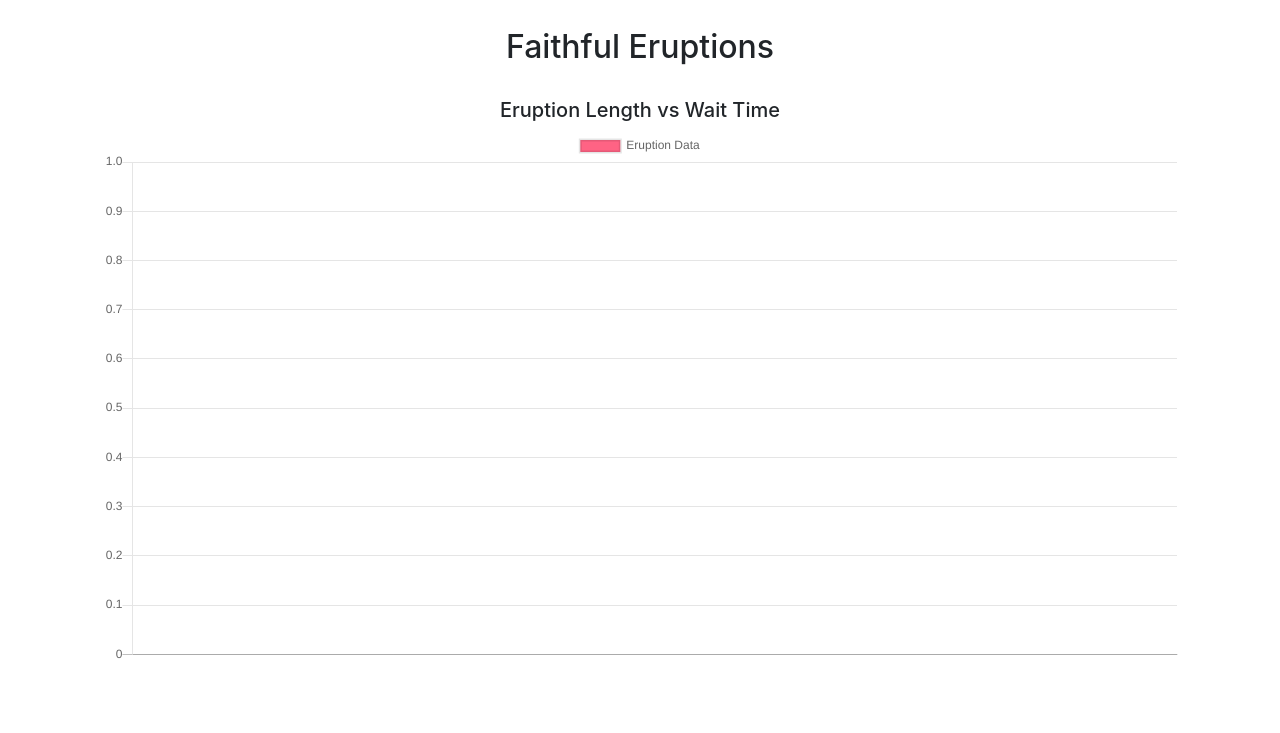
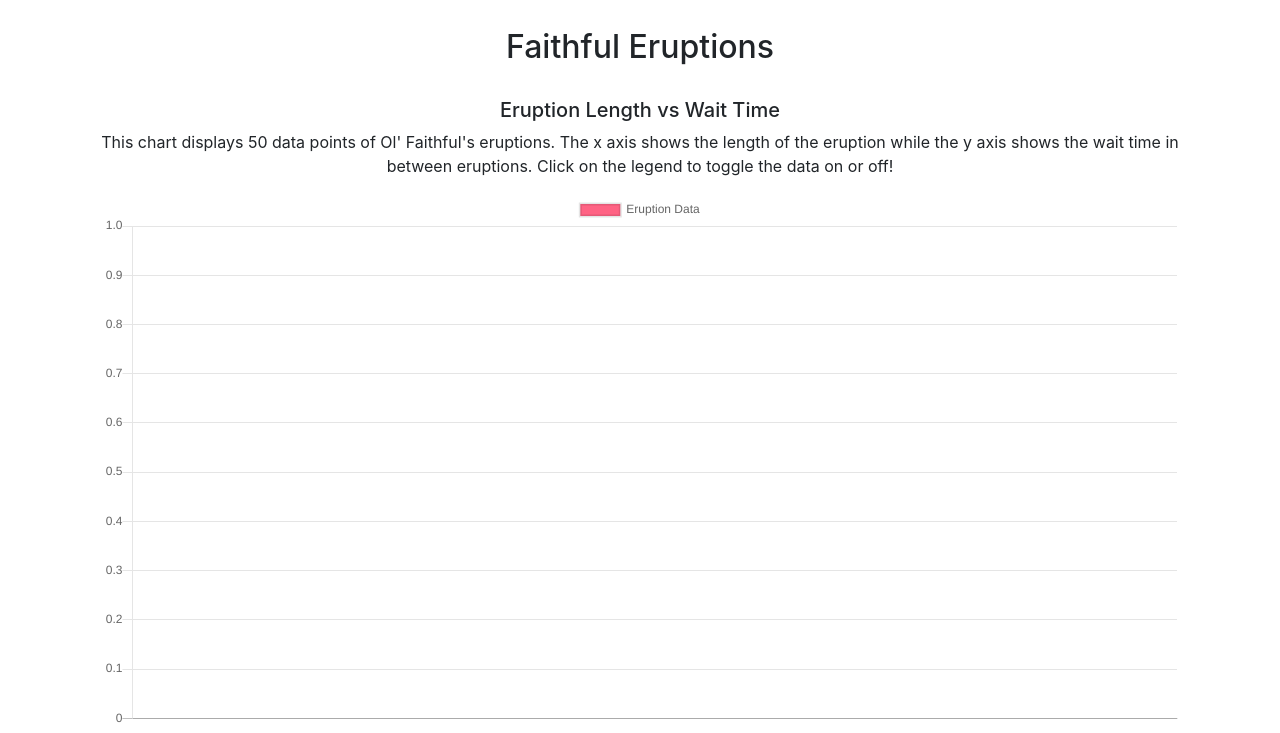
Before and after one commit to vp373/Final_Web_App, a Flask app: page /chart in a window 1280 px wide. Shown: the part 56-789 px from the top of the page. Before the commit the page ends 714 px from the top, so only its background shows below. Run offline with Flask 2, Linux system fonts and the light colour scheme; data that the repository does not hold is empty; some libraries are stand-ins or nearby versions.

Commit message:
Task: Edited displayed chart data

```diff
--- a/app/app.py
+++ b/app/app.py
@@ -30,7 +30,7 @@ def charts_view():
     eruption_legend = 'Eruption Data'
     eruption_labels = []
     cursor = mysql.get_db().cursor()
-    cursor.execute('SELECT fldEruptionLengthInMins FROM tblFaithfulImport ORDER BY fldEruptionLengthInMins ASC')
+    cursor.execute('SELECT fldEruptionLengthInMins FROM tblFaithfulImport ORDER BY fldEruptionLengthInMins ASC LIMIT 50')
     for fldEruptionLengthInMins in cursor.fetchall():
         eruption_labels.append(list(fldEruptionLengthInMins.values())[0])
     eruption_values = []
--- a/app/templates/chart.html
+++ b/app/templates/chart.html
@@ -11,6 +11,9 @@
             <h5 style="text-align:center">Eruption Length vs Wait Time</h5>
         </div>
     </div>
+        <div>
+            <p style="text-align:center">This chart displays 50 data points of Ol' Faithful's eruptions. The x axis shows the length of the eruption while the y axis shows the wait time in between eruptions. Click on the legend to toggle the data on or off!</p>
+        </div>
     <div class="row">
         <div class="col">
             <script src="https://cdn.jsdelivr.net/npm/chart.js@2.9.4/dist/Chart.min.js"></script>
```
